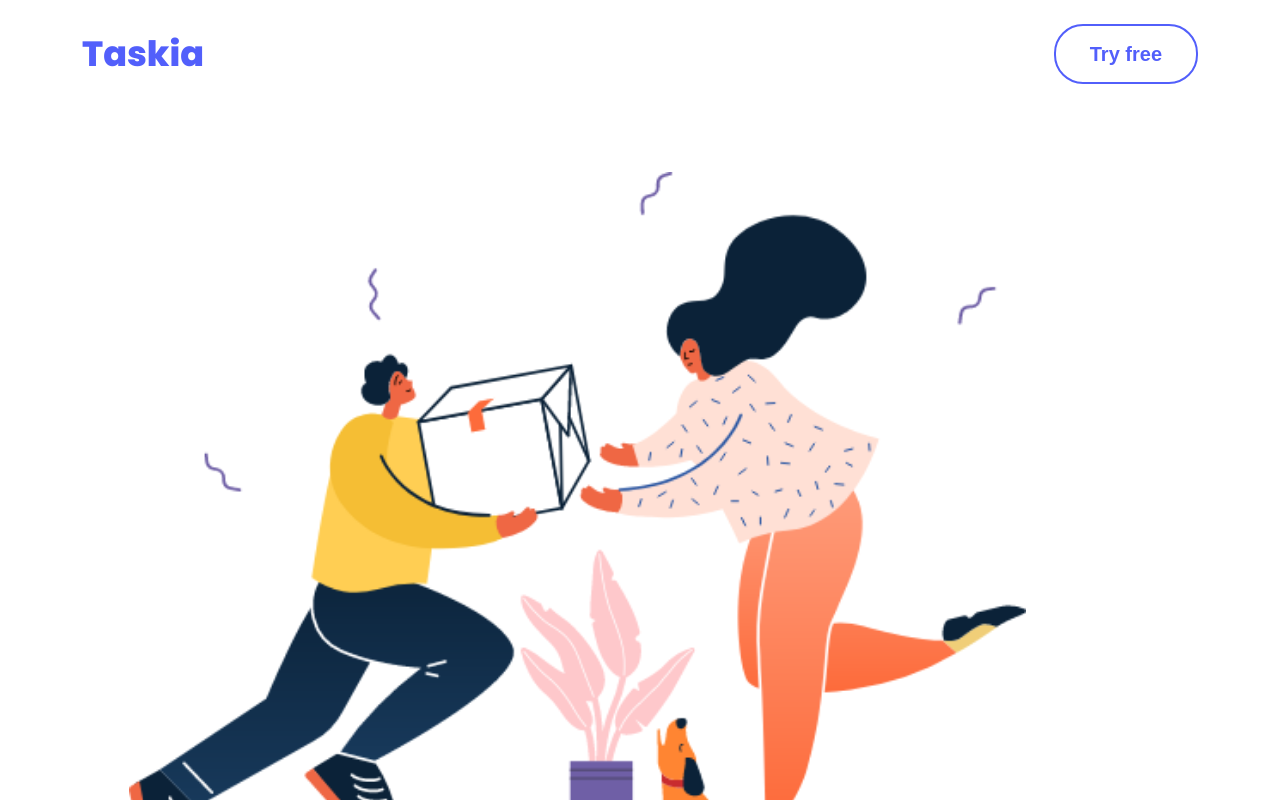
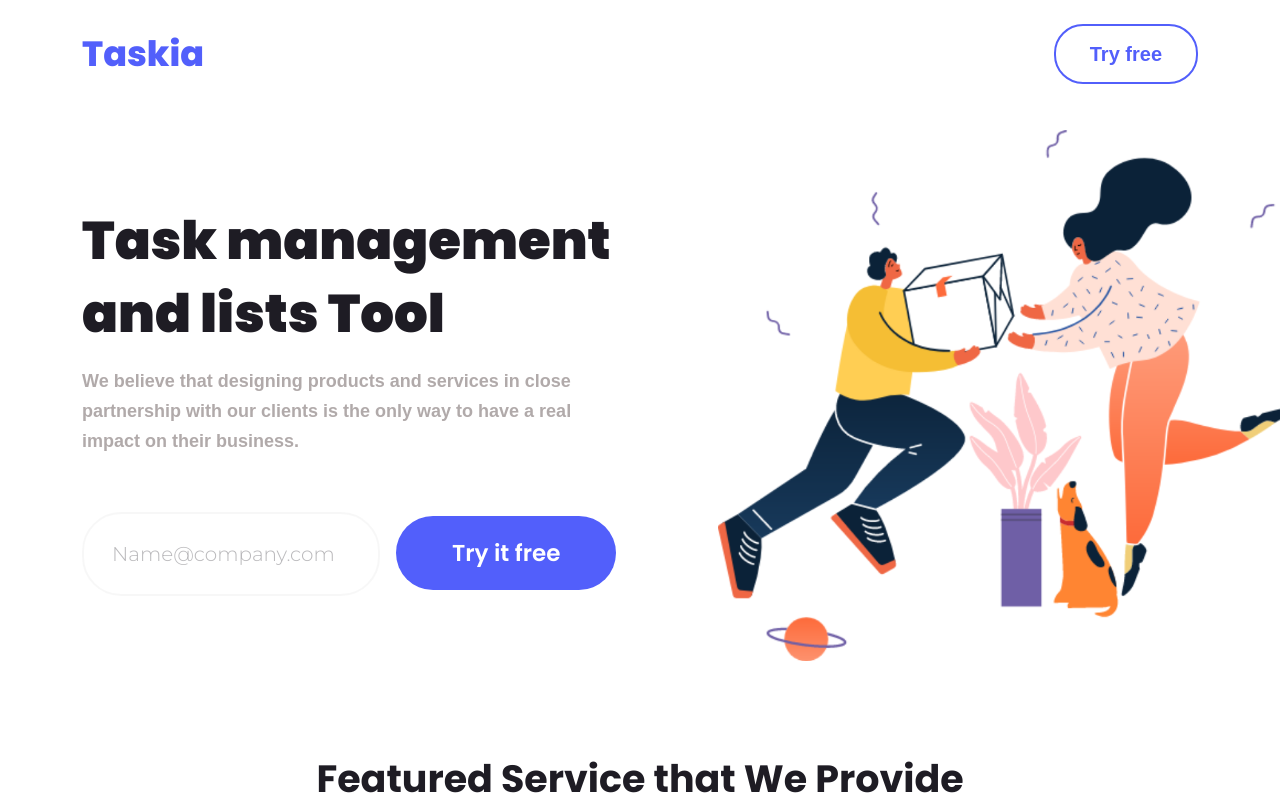
Before and after one commit to Amr-rgb/taskia, a Next.js app: page / in a window 1280 px wide. Shown: the top 800 px of the page. Built offline with nearby package versions, Linux system fonts and the light colour scheme.

Commit message:
add hero | responsive

```diff
--- a/components/Hero.js
+++ b/components/Hero.js
@@ -3,19 +3,19 @@ import Link from "next/link";
 
 function Hero() {
     return (
-        <header className="hero-section py-16">
-            <div className="container flex flex-col-reverse items-center gap-10">
-                <div className="left text-center flex flex-col gap-4">
-                    <h1>Task management<br />and lists Tool</h1>
-                    <p className="subhead">We believe that designing products and services in close partnership with our clients is the only way to have a real impact on their business.</p>
+        <header className="hero-section py-16 lg:py-24">
+            <div className="container flex flex-col-reverse items-center gap-10 md:items-start lg:flex-row lg:justify-between lg:items-center">
+                <div className="left text-center flex flex-col gap-4 md:text-left">
+                    <h1 className="lg:w-max">Task management<br />and lists Tool</h1>
+                    <p className="subhead max-w-lg">We believe that designing products and services in close partnership with our clients is the only way to have a real impact on their business.</p>
 
-                    <div className="email-input mt-10">
-                        <input className="w-full mb-2" type="text" placeholder="Name@company.com" />
+                    <div className="email-input mt-10 lg:w-max">
+                        <input className="w-full mb-2 md:w-auto md:mb-0 md:mr-4" type="text" placeholder="Name@company.com" />
                         <Link href='#'><a className="btn">Try it free</a></Link>
                     </div>
                 </div>
 
-                <div className="image w-11/12">
+                <div className="image w-11/12 md:max-w-sm lg:scale-150 lg:-z-10 2xl:scale-100 2xl:max-w-none">
                     <Image src='/hero-illustration.png' width={897} height={826} />
                 </div>
             </div>
```
